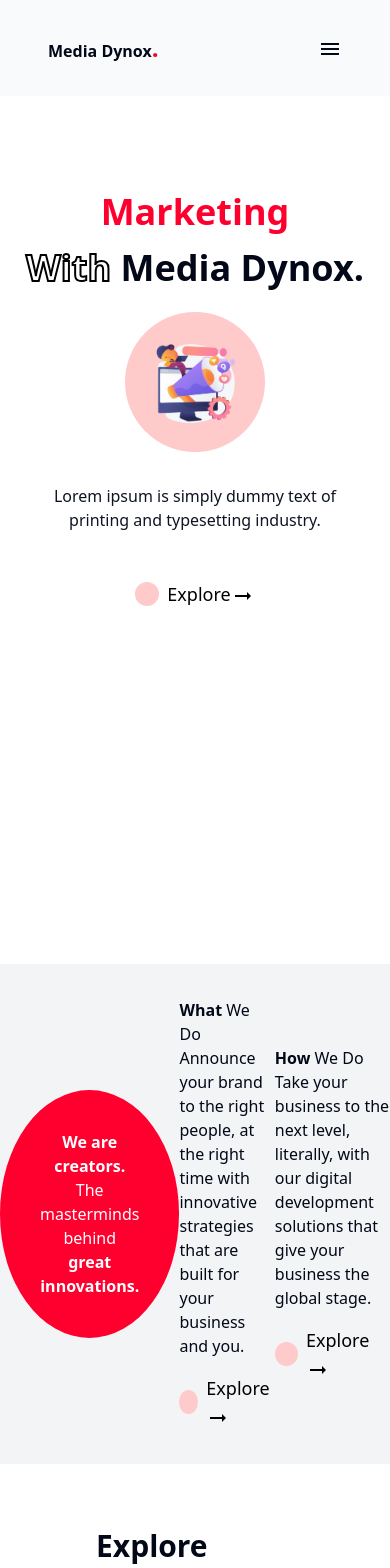
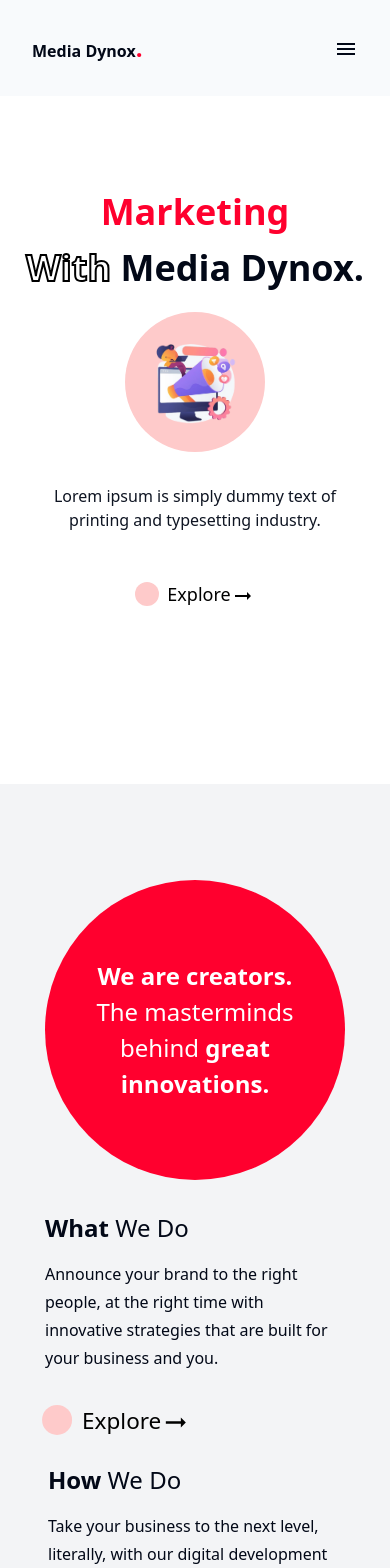
Before and after one commit to rkcoola792/media-dynox, a React (Vite) app: page / in a window 390 px wide. Shown: the top 1568 px of the page. Built offline with nearby package versions, Linux system fonts and the light colour scheme.

Commit message:
section 2 mobile resposive

```diff
--- a/src/components/Header.jsx
+++ b/src/components/Header.jsx
@@ -34,7 +34,7 @@ const Header = () => {
         style={{ scaleX }}
       ></div>
 
-      <div className="header flex justify-between sm:px-24 px-12 py-8 items-center sticky top-0 bg-slate-50 z-10">
+      <div className="header flex justify-between sm:px-24 px-8 py-8 items-center sticky top-0 bg-slate-50 z-10">
         <div className="left logo font-bold sm:text-xl lg:text-3xl cursor-pointer">
           Media Dynox
           <span className="text-mainred font-bold text-2xl lg:text-3xl ">
--- a/src/components/Homepage/Section1.jsx
+++ b/src/components/Homepage/Section1.jsx
@@ -3,8 +3,8 @@ import "./section1.scss"
 import Explore from './Explore';
 const Section1 = () => {
   return (
-    <div className=''>
-      <div className="hero-banner flex flex-col items-center pt-20 sm:h-[470px] h-screen ">
+    <div className='mb-44'>
+      <div className="hero-banner flex flex-col items-center pt-20 sm:h-[470px]  ">
         <div className="hero-heading flex flex-col items-center relative text-center">
           <h1 className=" lg:text-7xl sm:text-5xl  text-4xl font-bold text-mainred my-4 ">
             Marketing
--- a/src/components/Homepage/Section2.jsx
+++ b/src/components/Homepage/Section2.jsx
@@ -4,40 +4,43 @@ import Explore from './Explore';
 
 const Section2 = () => {
   return (
-    <div className="bg-gray-100 h-[500px]  w-screen flex items-center justify-center lg:gap-12 sm:gap-6 mt-6 md:gap-8 lg:px-24 sm:px-12 ">
-
-<div className=" py-4 px-2 circle bg-mainred lg:h-[330px] lg:w-[330px] sm:h-[230px] sm:w-[230px] rounded-[50%] text-white flex justify-center items-center text-center hover:bg-[#222] transition duration-450 ease-out hover:ease-in cursor-pointer">
+    <div className="bg-gray-100 sm:h-[500px] px-8  w-screen sm:flex sm:flex-row  lg:gap-12 sm:gap-6 mt-6 md:gap-8 lg:px-24 sm:px-12  py-24 sm:py-0 flex flex-col items-center justify-center gap-8 ">
+      <div className=" py-4 px-2 circle bg-mainred lg:h-[330px] lg:w-[330px] sm:h-[230px] sm:w-[230px] rounded-[50%] text-white flex justify-center items-center text-center hover:bg-[#222] h-[300px] w-[300px] transition duration-450 ease-out hover:ease-in cursor-pointer">
         <div className="sm:p-2 p- ">
-          <h1 className="lg:text-2xl xl:text-3xl sm:text-lg  p-6 px-8 ">
+          <h1 className="lg:text-2xl xl:text-3xl sm:text-lg  p-6 px-8 text-2xl leading-9 ">
             <span className="font-bold">We are creators.</span> The masterminds
             behind <span className="font-bold">great innovations.</span>
           </h1>
         </div>
       </div>
 
-      <div className="mid-details flex flex-col lg:gap-6 sm:gap-3  w-[300px] ">
-        <h1 className="lg:text-3xl sm:text-2xl">
+      <div className="mid-details flex items-start flex-col lg:gap-6 sm:gap-3  w-[300px] gap-4">
+        <h1 className="lg:text-3xl sm:text-2xl text-2xl">
           <span className="font-bold ">What</span> We Do
         </h1>
-        <p className="lg:text-md lg:leading-8 sm:leading-7">
+        <p className="lg:text-md lg:leading-8 sm:leading-7 leading-7">
           Announce your brand to the right people, at the right time with
           innovative strategies that are built for your business and you.
         </p>
-        <div className=''>
+        <div className="scale-125 px-3 sm:scale-100 sm:px-0">
           <Explore text="Explore"></Explore>
         </div>
       </div>
 
-      <div className="right-details flex flex-col lg:gap-6 sm:gap-3 sm:w-[300px]
-       ">
-        <h1 className="lg:text-3xl sm:text-2xl">
+      <div
+        className="right-details flex flex-col items-start lg:gap-6 sm:gap-3 sm:w-[300px] pl-4 gap-4
+       "
+      >
+        <h1 className="lg:text-3xl sm:text-2xl text-2xl">
           <span className="font-bold ">How</span> We Do
         </h1>
-        <p className="lg:text-md lg:leading-8 sm:leading-7 xl:w-[350px]">
+        <p className="lg:text-md  lg:leading-8 sm:leading-7 xl:w-[350px] leading-7">
           Take your business to the next level, literally, with our digital
           development solutions that give your business the global stage.
         </p>
-        <Explore text="Explore"></Explore>
+        <div className="scale-125 px-3 sm:scale-100 sm:px-0">
+          <Explore text="Explore"></Explore>
+        </div>
       </div>
     </div>
   );
```
